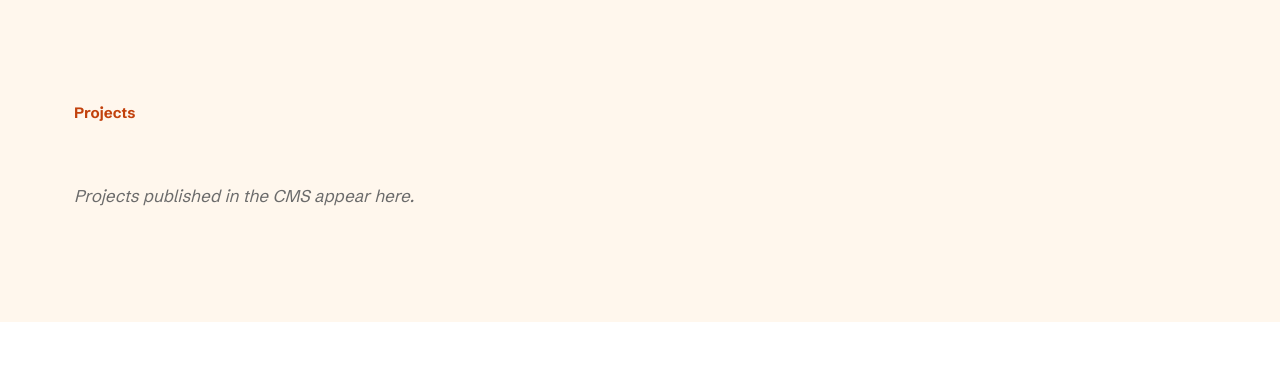
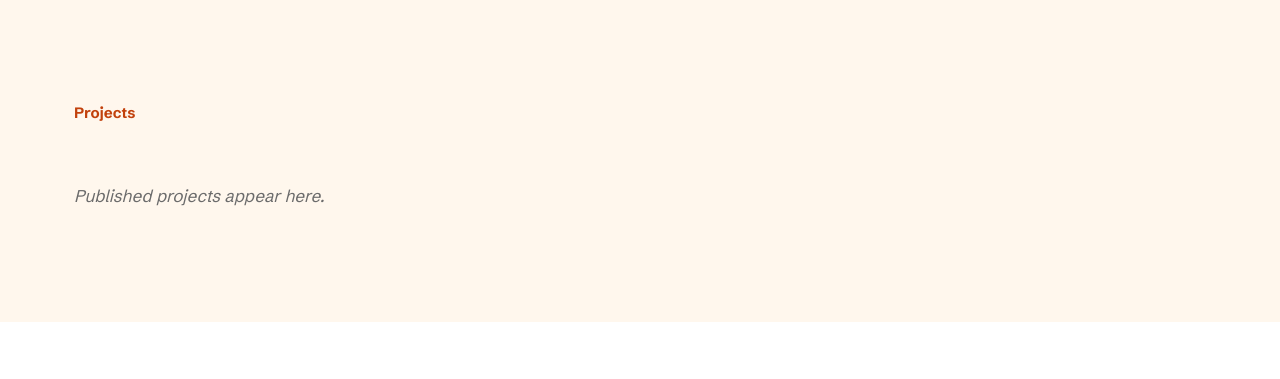
Before and after one commit to harshneyvijay/roshan-portfolio, a Django app: page / in a window 1280 px wide. Shown: the part 1652-2031 px from the top of the page. Run offline with Django 5.2, Linux system fonts and the light colour scheme; data comes from the database, SQL or seed files in the repository; data that the repository does not hold is empty.

Commit message:
Update _projects.html

```diff
--- a/templates/public/_projects.html
+++ b/templates/public/_projects.html
@@ -7,5 +7,5 @@
     <p>{{ p.short_description }}</p>
     <a class="link" href="{{ p.get_absolute_url }}">View project</a>
   </article>
-{% empty %}<p class="empty">Projects published in the CMS appear here.</p>{% endfor %}
+{% empty %}<p class="empty">Published projects appear here.</p>{% endfor %}
 </div>
```
